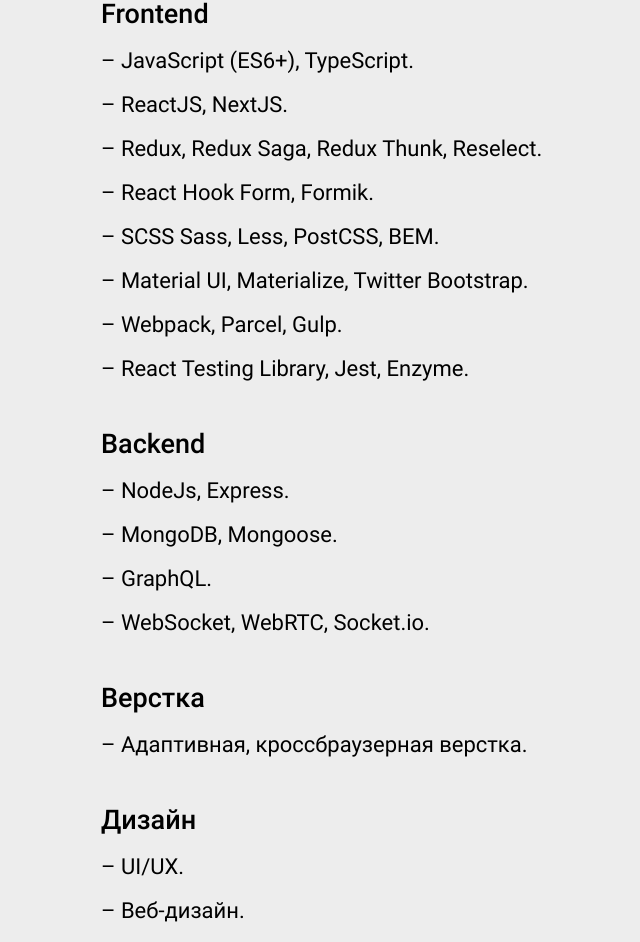
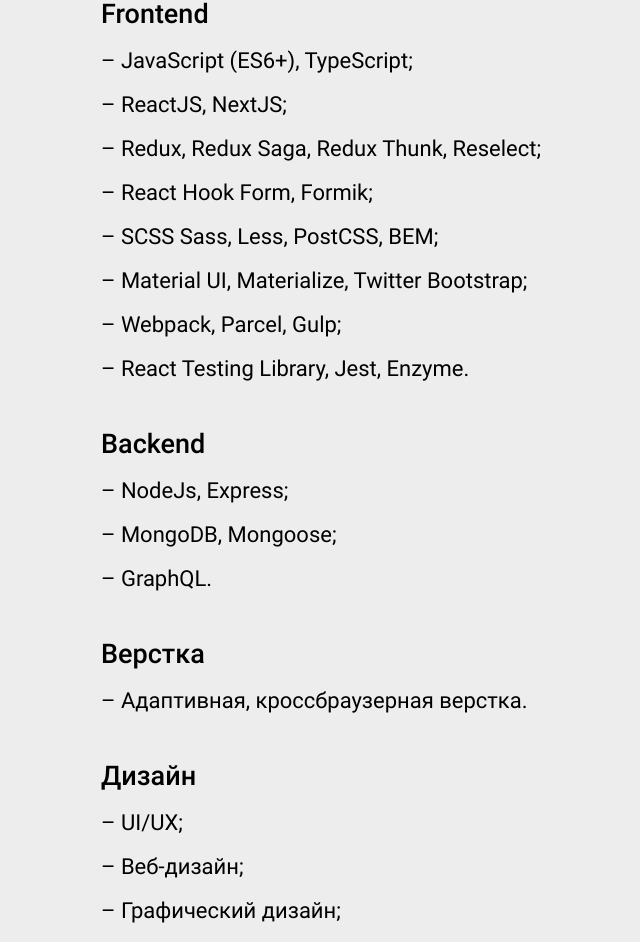
Before and after one commit to odivus/odivus.github.io, a React (Create React App) app: page / in a window 1280 px wide. Shown: the part 773-1715 px from the top of the page, without its empty margins (169-809 px from the left). Built offline with nearby package versions, Linux system fonts and the light colour scheme.

Commit message:
text edit

```diff
--- a/src/components/Main/Main.js
+++ b/src/components/Main/Main.js
@@ -53,21 +53,20 @@
           <div className='content'>
             <h4>Frontend</h4>
             <ul>
-              <li>JavaScript (ES6+), TypeScript.</li>
-              <li>ReactJS, NextJS.</li>
-              <li>Redux, Redux Saga, Redux Thunk, Reselect.</li>
-              <li>React Hook Form, Formik.</li>
-              <li>SCSS Sass, Less, PostCSS, BEM.</li>
-              <li>Material UI, Materialize, Twitter Bootstrap.</li>
-              <li>Webpack, Parcel, Gulp.</li>
+              <li>JavaScript (ES6+), TypeScript;</li>
+              <li>ReactJS, NextJS;</li>
+              <li>Redux, Redux Saga, Redux Thunk, Reselect;</li>
+              <li>React Hook Form, Formik;</li>
+              <li>SCSS Sass, Less, PostCSS, BEM;</li>
+              <li>Material UI, Materialize, Twitter Bootstrap;</li>
+              <li>Webpack, Parcel, Gulp;</li>
               <li>React Testing Library, Jest, Enzyme.</li>
             </ul>
             <h4>Backend</h4>
             <ul>
-              <li>NodeJs, Express.</li>
-              <li>MongoDB, Mongoose.</li>
+              <li>NodeJs, Express;</li>
+              <li>MongoDB, Mongoose;</li>
               <li>GraphQL.</li>
-              <li>WebSocket, WebRTC, Socket.io.</li>
             </ul>
             <h4>Верстка</h4>
             <ul>
@@ -75,9 +74,9 @@
             </ul>
             <h4>Дизайн</h4>
             <ul>
-              <li>UI/UX.</li>
-              <li>Веб-дизайн.</li>
-              <li>Графический дизайн.</li>
+              <li>UI/UX;</li>
+              <li>Веб-дизайн;</li>
+              <li>Графический дизайн;</li>
               <li>Любая графика (векторная, растровая), рекламные баннеры, иллюстрации, иконки.</li>
             </ul>
           </div>
```
